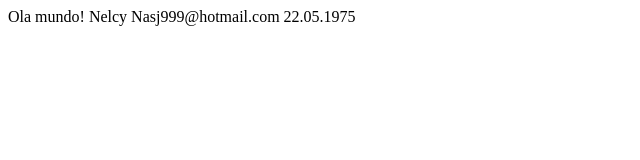
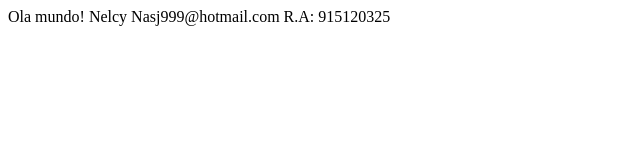
Before and after one commit to nasj999/Testando, a plain HTML site: page Index.html in a window 1280 px wide. Shown: the full height of the page, 0-640 px from the left. Drawn offline with Linux system fonts and the light colour scheme.

Commit message:
Update Index.html

```diff
--- a/Index.html
+++ b/Index.html
@@ -8,6 +8,6 @@
 Ola mundo!
   Nelcy
   Nasj999@hotmail.com
-  22.05.1975
+  R.A: 915120325
 </body>
 </html>
```
